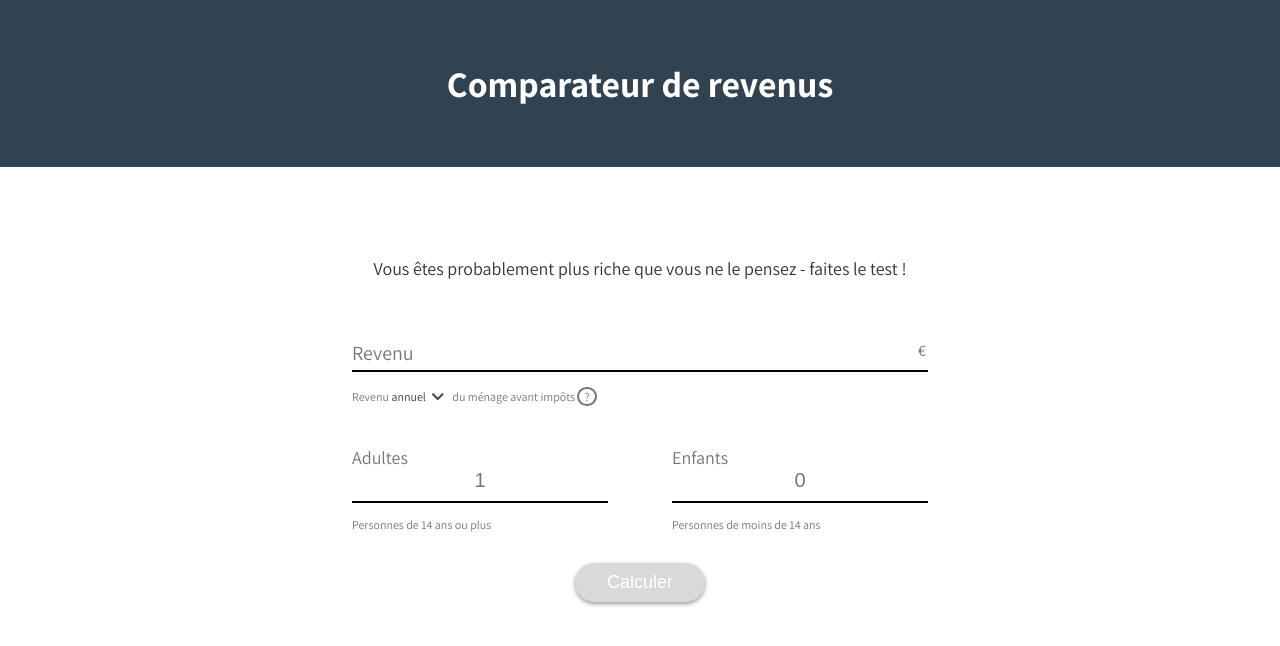
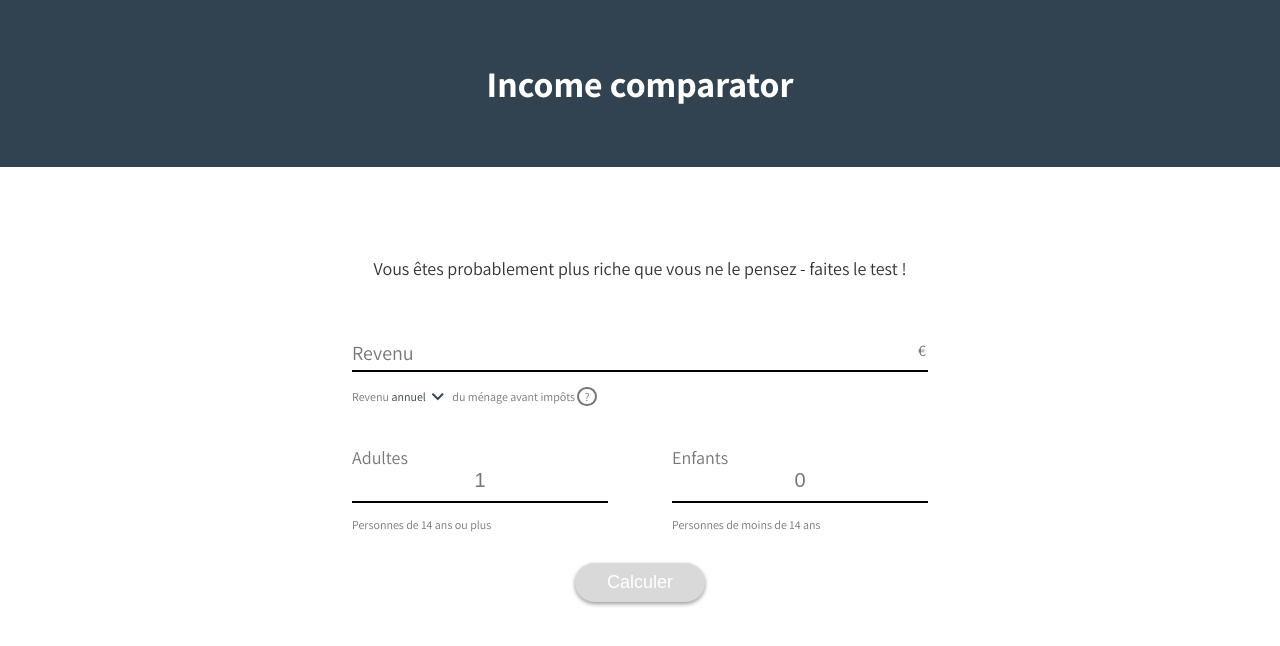
Before and after one commit to clotilde-arlery/Calculateur-Mieux-Donner, a plain HTML site: page index-en.html in a window 1280 px wide. Drawn offline with nearby package versions, Linux system fonts and the light colour scheme.

Commit message:
Update index-en.html
Income comparator

```diff
--- a/index-en.html
+++ b/index-en.html
@@ -22,7 +22,7 @@
 
     <section class="banner">
 
-        <h1>Comparateur de revenus</h1>
+        <h1>Income comparator</h1>
 
     </section>
 
```
